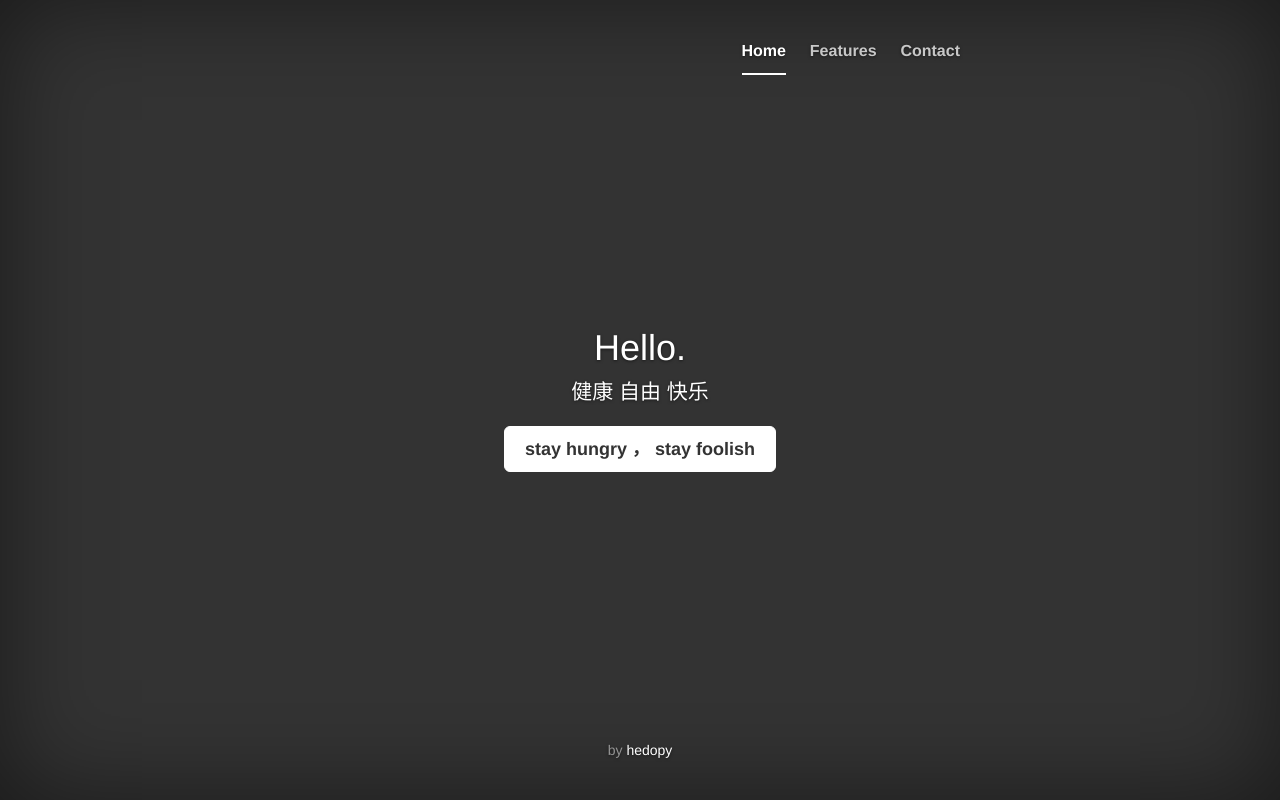
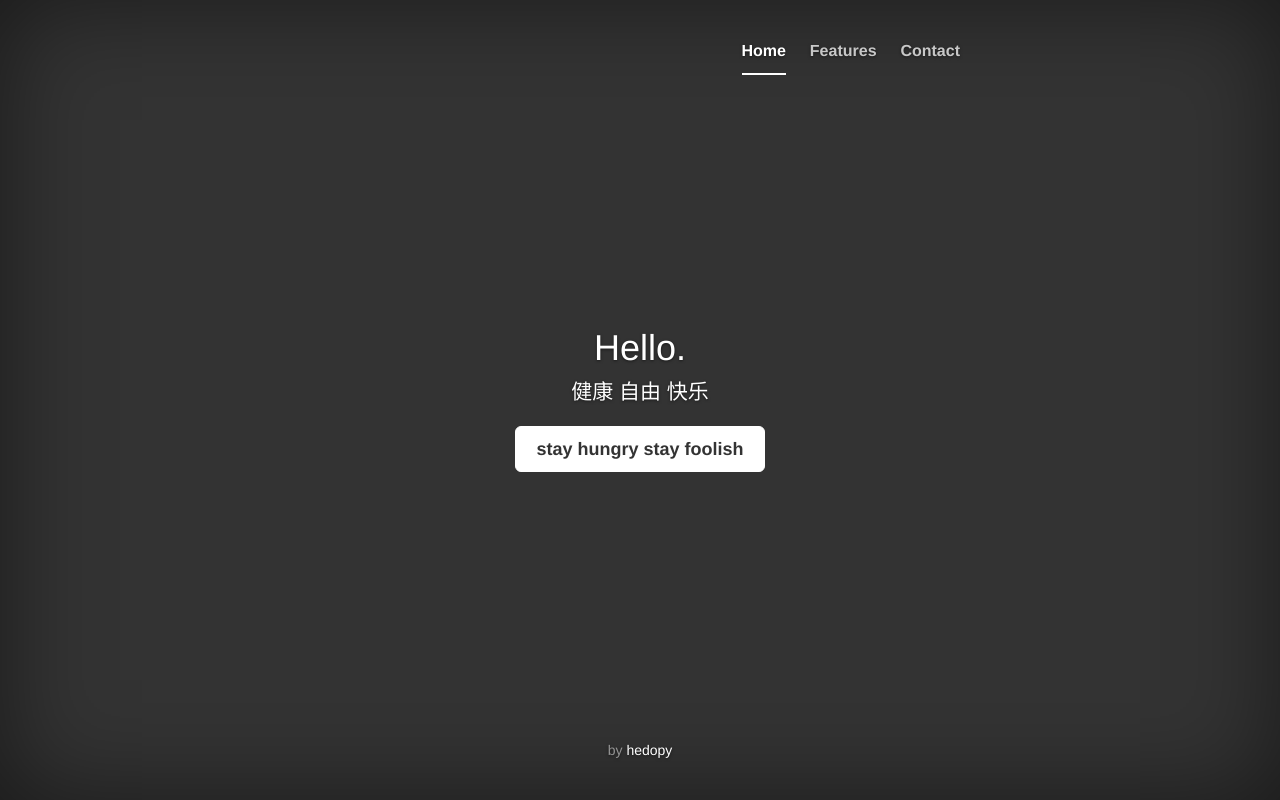
Before and after one commit to duan5588/duan5588.github.io, a plain HTML site: page index.html in a window 1280 px wide. Drawn offline with Linux system fonts and the light colour scheme.

Commit message:
Update index.html

```diff
--- a/index.html
+++ b/index.html
@@ -53,7 +53,7 @@
             <h1 class="cover-heading">Hello.</h1>
             <p class="lead">健康 自由 快乐</p>
             <p class="lead">
-              <a href="#" class="btn btn-lg btn-default">stay hungry ， stay foolish</a>
+              <a href="#" class="btn btn-lg btn-default">stay hungry stay foolish</a>
             </p>
           </div>
 
```
